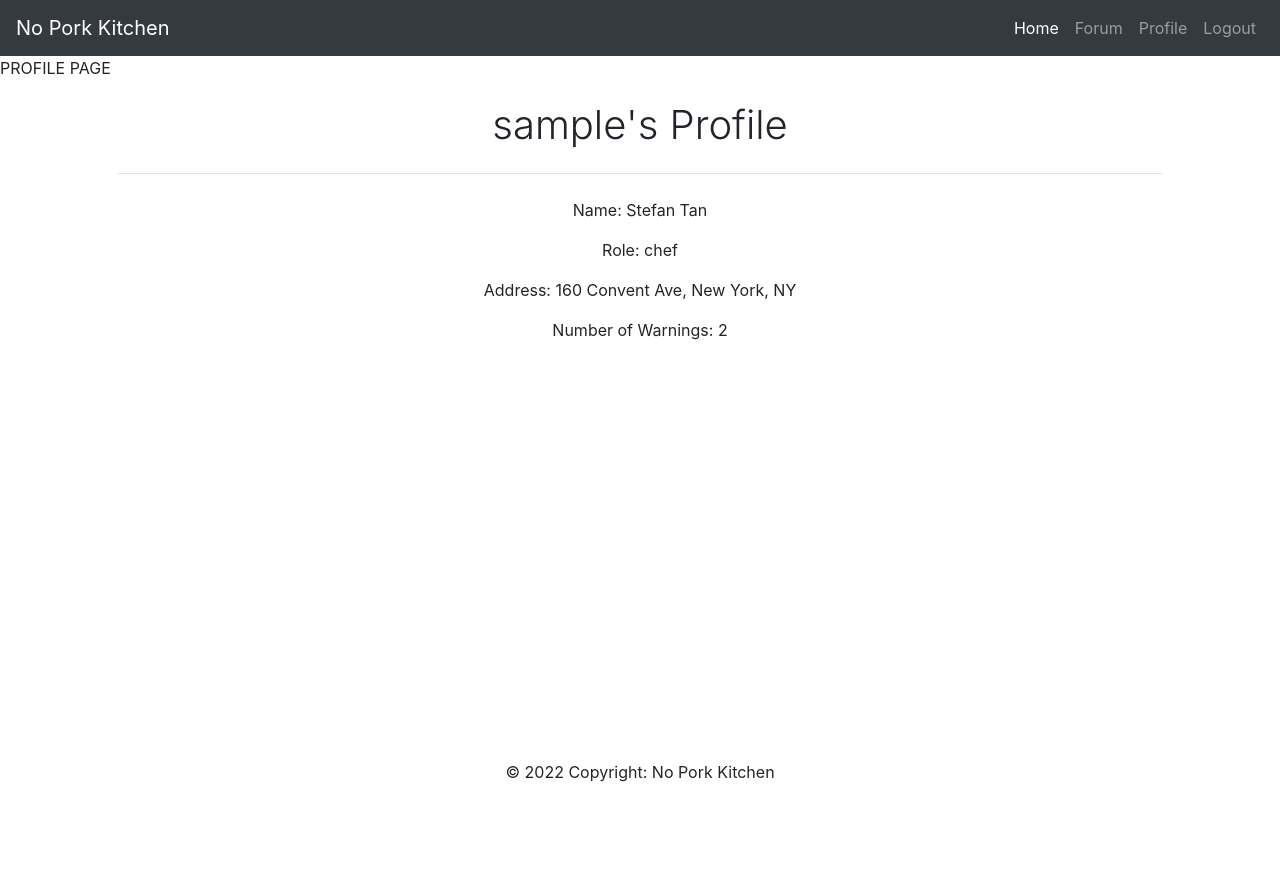
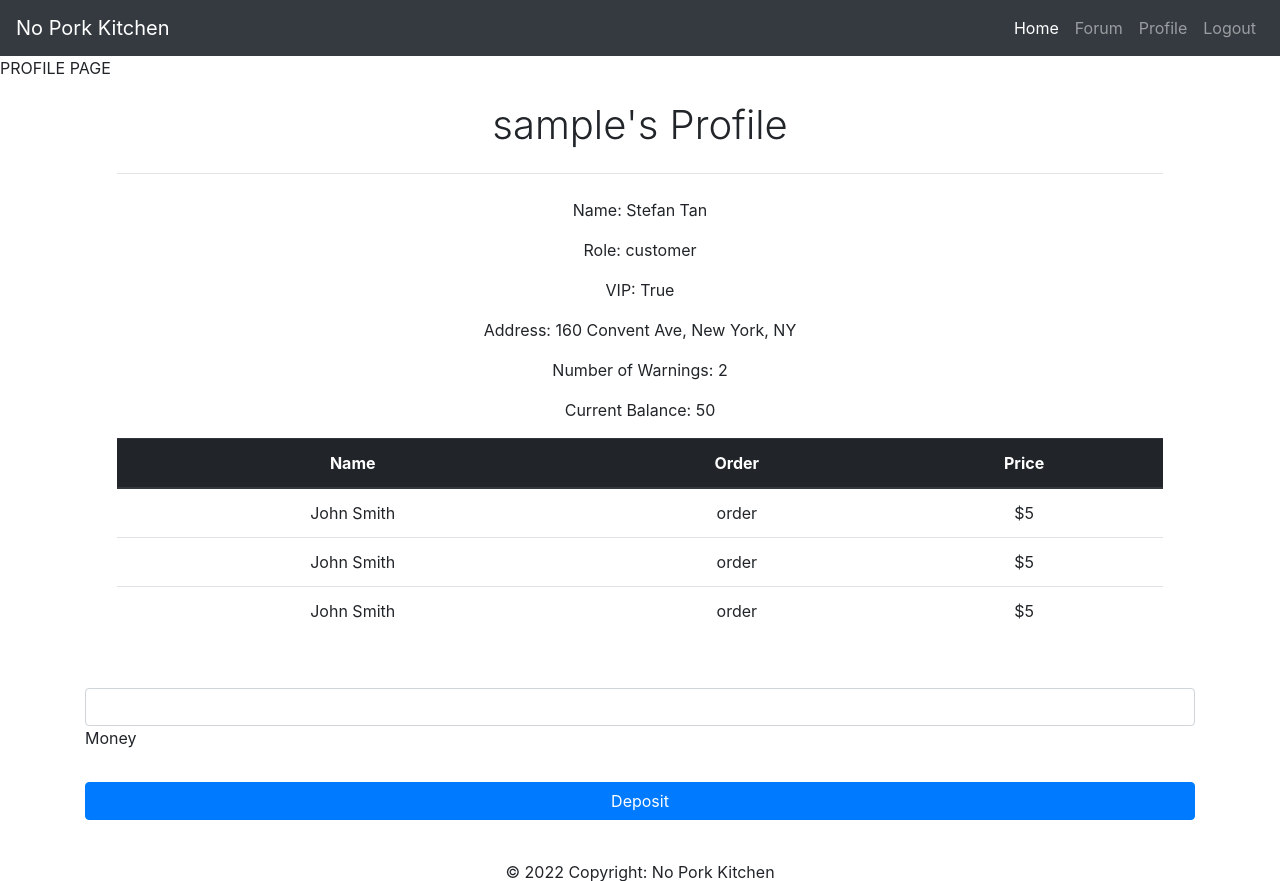
Before and after one commit to StefanTan18/No-Pork-Kitchen, a Flask app: page /profile in a window 1280 px wide. Shown: the top 881 px of the page. Before the commit the page ends 782 px from the top, so only its background shows below. Run offline with Flask 2, Linux system fonts and the light colour scheme; the visitor is signed in with stand-in values (Sample User, id 1).

Commit message:
added table to profile

```diff
--- a/app.py
+++ b/app.py
@@ -6,7 +6,7 @@ app = Flask(__name__)
 # hardcopy of the user data
 user = "bob"
 pswd = "bobby"
-type = "chef"
+type = "customer"
 name = "Stefan Tan"
 address = "160 Convent Ave, New York, NY"
 currentBalance = 50
@@ -73,6 +73,7 @@ def register():
 @app.route("/profile", methods=['POST', 'GET'])
 def profile():
 	balance = 50 # test intial balance, balance = currentBalance gets UnboundLocalError: local variable 'currentBalance' referenced before assignment
+	orders = ['ORDER1', "ORDER2", "ORDER3"]
 	if 'username' in session:
 		try:
 			if type == 'customer':
@@ -88,6 +89,7 @@ def profile():
 									role = type,
 									address = address,
 									warning = warning,
+									orders = orders,
 									balance = balance)
 			else:
 				return render_template('profile.html',
@@ -97,7 +99,8 @@ def profile():
 									name = name,
 									role = type,
 									address = address,
-									warning = warning)
+									warning = warning,
+									orders = orders)
 
 		except:
 			if type == 'customer':
@@ -109,6 +112,7 @@ def profile():
 									role = type,
 									address = address,
 									warning = warning,
+									orders = orders,
 									balance = balance)
 			else:
 				return render_template('profile.html',
@@ -118,7 +122,8 @@ def profile():
 									name = name,
 									role = type,
 									address = address,
-									warning = warning)
+									warning = warning,
+									orders = orders)
 
 	else:
 		return redirect(url_for('home'))
--- a/templates/base.html
+++ b/templates/base.html
@@ -39,7 +39,7 @@
 
     {% block footer %}
     <!-- Footer -->
-    <footer class="page-footer font-small fixed-bottom">
+    <footer class="page-footer font-small">
     <!-- Copyright -->
     <div class="footer-copyright text-center py-3">© 2022 Copyright: No Pork Kitchen
     </div>
--- a/templates/profile.html
+++ b/templates/profile.html
@@ -20,6 +20,30 @@
       {% if isCustomer %}
       <p>Current Balance: {{balance}}</p>
       {% endif %}
+      <table class="table">
+        <thead class="thead-dark">
+          <tr>
+            <th scope="col">Name</th>
+            <th scope="col">Order</th>
+            <th scope="col">Price</th>
+          </tr>
+        </thead>
+        <tbody>
+          {% for order in orders %}
+          <tr>
+            <td>John Smith</td>
+            <td>order</td>
+            <td>$5</td>
+          </tr>
+          {% endfor %}
+          <!-- <tr>
+            <th scope="row">1</th>
+            <td>Mark</td>
+            <td>Otto</td>
+            <td>@mdo</td>
+          </tr> -->
+        </tbody>
+      </table>
     </div>
     {% if isCustomer %}
   <form action="/profile" method="POST">
```
